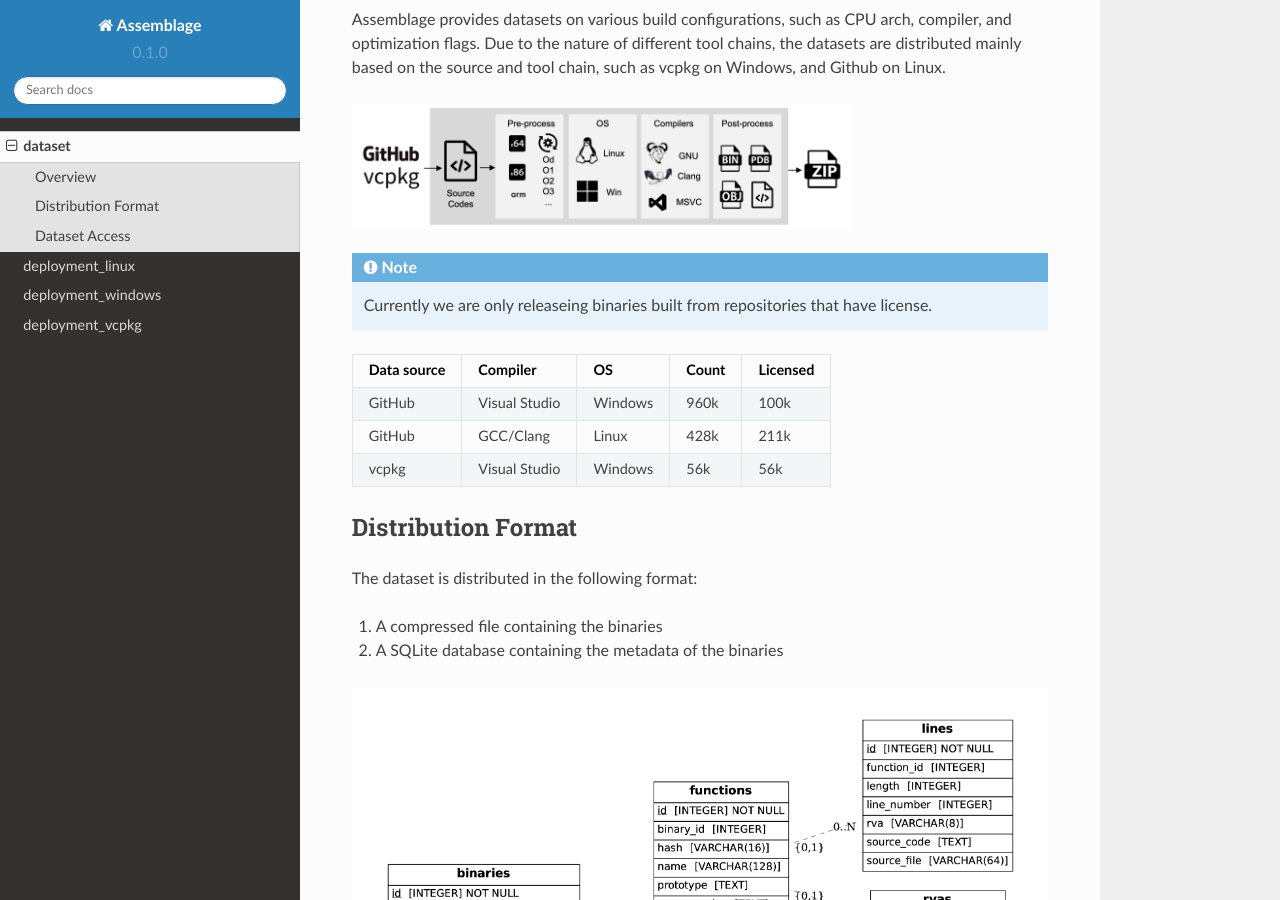
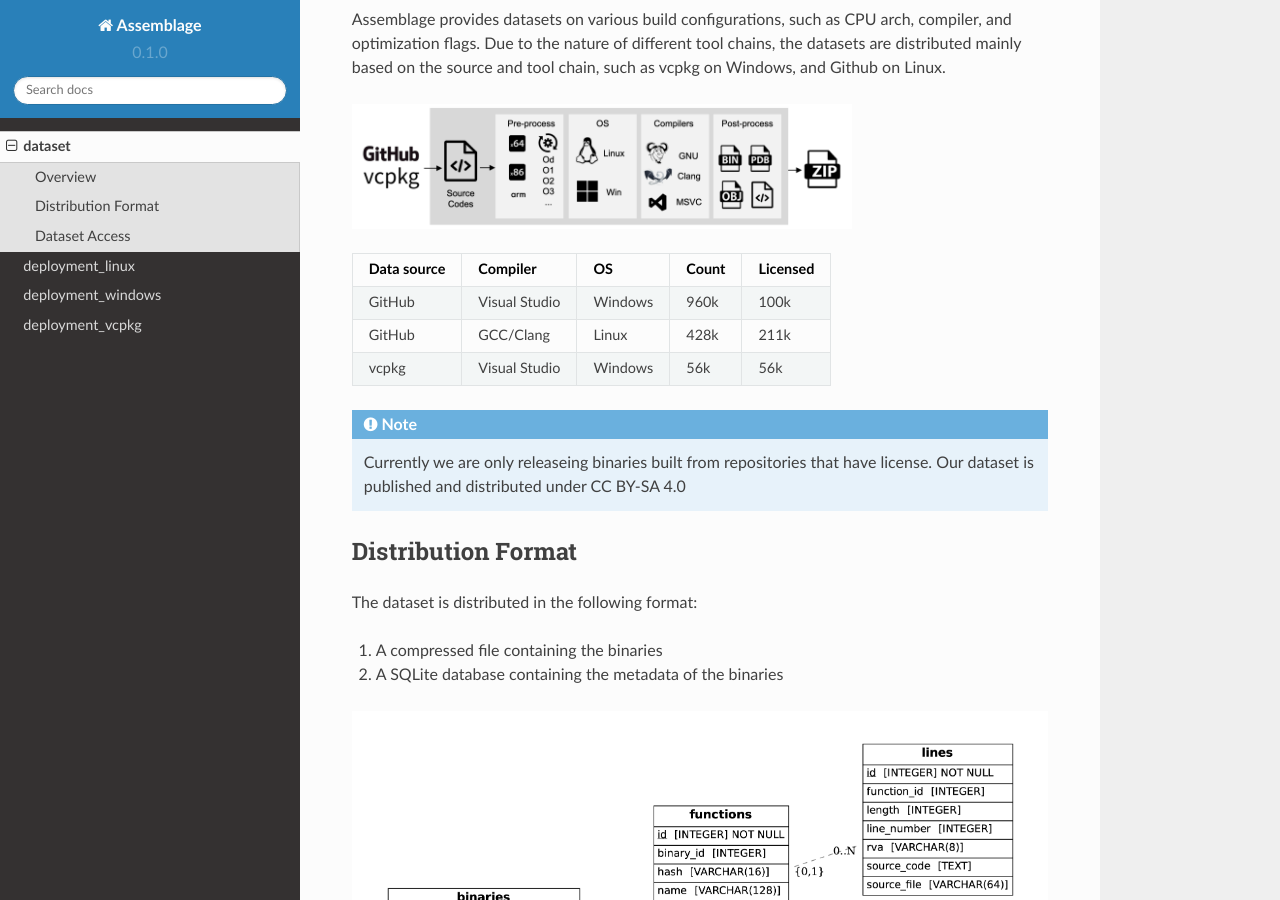
Before and after one commit to changliu98/AssemblageDocs, a Sphinx documentation site: the page built from docs/source/dataset.rst, in a window 1280 px wide and 900 px high, scrolled down 332 px. Built offline with Sphinx 7.4.7 and the Read the Docs theme 2.0.0, drawn with Linux system fonts in a browser that asks for light colours.

Commit message:
add link newline

```diff
--- a/docs/source/dataset.rst
+++ b/docs/source/dataset.rst
@@ -27,6 +24,10 @@
 +-------------+---------------+---------+-------+----------+
 | vcpkg       | Visual Studio | Windows | 56k   | 56k      |
 +-------------+---------------+---------+-------+----------+
+
+.. note::
+   Currently we are only releaseing binaries built from repositories that have license.
+   Our dataset is published and distributed under CC BY-SA 4.0
 
 
 Distribution Format
@@ -112,16 +113,19 @@
 #. Windows GitHub dataset (~100k, last update: May 27th):
 
    https://huggingface.co/datasets/changliu8541/Assemblage_PE
+
    https://www.kaggle.com/datasets/changliuh7rfs5/assemblagedataset
 
 
 #. Windows vcpkg dataset (56k, last update: May 25th; 110k newer dataset release planned):
 
    https://huggingface.co/datasets/changliu8541/Assemblage_vcpkgDLL
+
    https://www.kaggle.com/datasets/changliuh7rfs5/assemblage-vcpkg
 
 
 #. Linux GitHub dataset (211k):
 
    https://huggingface.co/datasets/changliu8541/Assemblage_LinuxELF
+
    https://www.kaggle.com/datasets/changliuh7rfs5/assemblagelinux
```
Also changed, not shown: other parts of docs/source/dataset.rst (+0 -3 lines).
